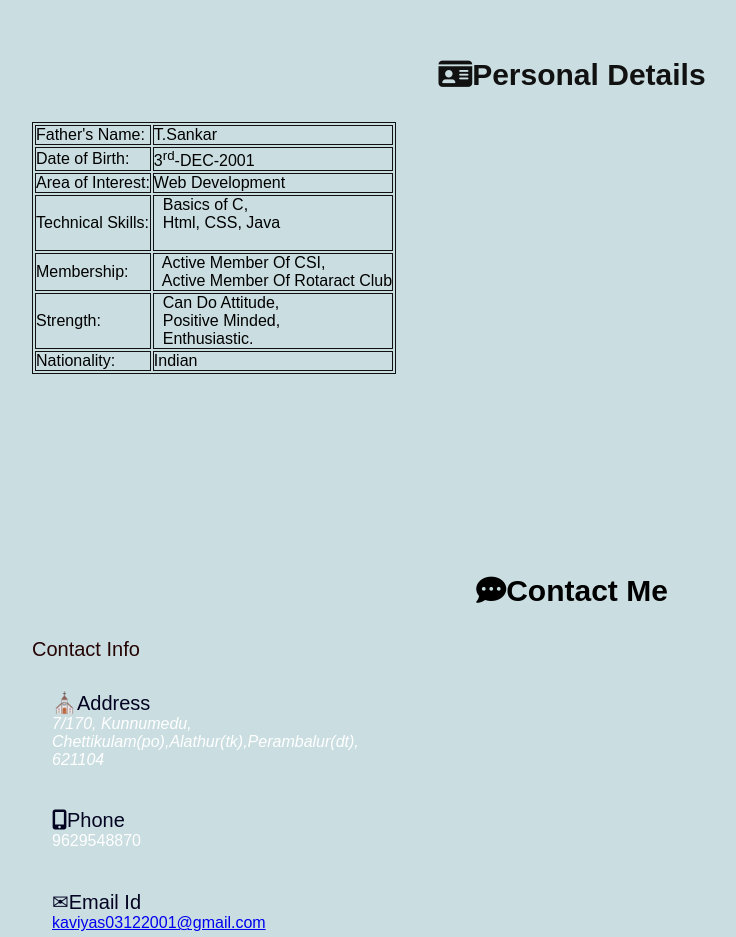
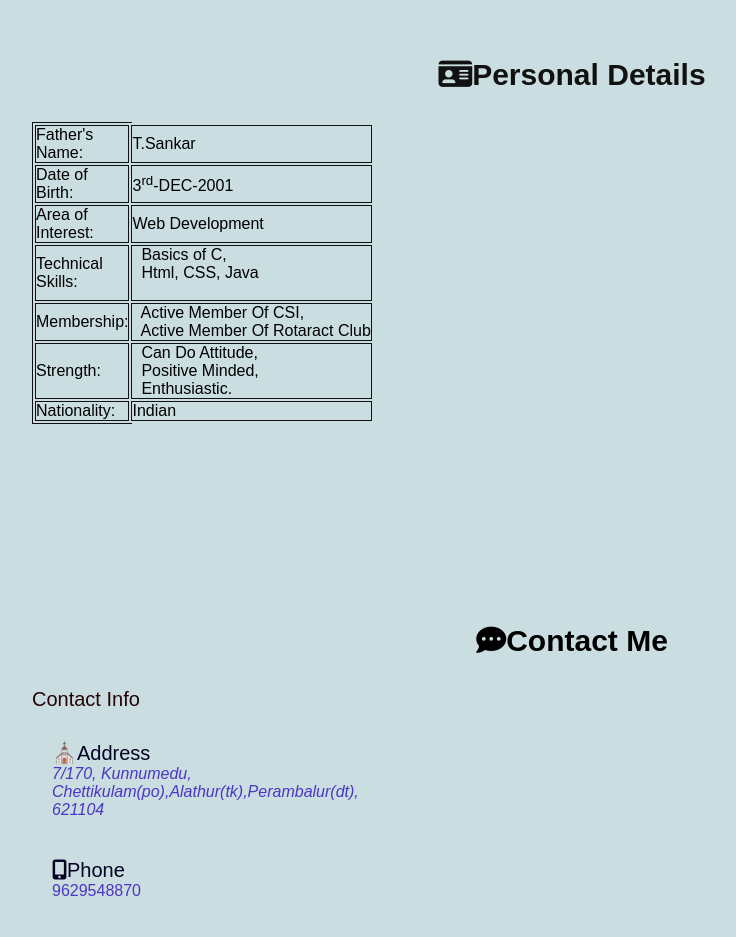
Before and after one commit to KAVIYA03/kaviya-sankar.github.io, a plain HTML site: page index.html in a window 1280 px wide. Shown: the part 3404-4341 px from the top of the page, without its empty margins (68-804 px from the left). Drawn offline with Linux system fonts and the light colour scheme.

Commit message:
Update style.css

```diff
--- a/style.css
+++ b/style.css
@@ -175,6 +175,7 @@ padding-right: 30px;
 }
 .Education .content .servicesBx
 {
+	border-radius: 25px;
 	padding: 40px 20px;
 	background: #999;
 	color: rgb(34, 34, 34);
@@ -209,7 +210,13 @@ padding-right: 30px;
 }*/
 .table
 {
-width:auto;
+
+width: 100px;;
+}
+.center
+{
+	margin-left: auto;
+	margin-right: auto`;
 }
 .table,td{
 	border:1px solid #111;
@@ -299,7 +306,7 @@ letter-spacing: 2px;
 	display: flex;
 	margin-left: 20px;
 	font-size: 16px;
-	color: #fff;
+	color: rgb(75, 54, 197);
 	flex-direction: column;
 	font-weight: 300;
 }
```
